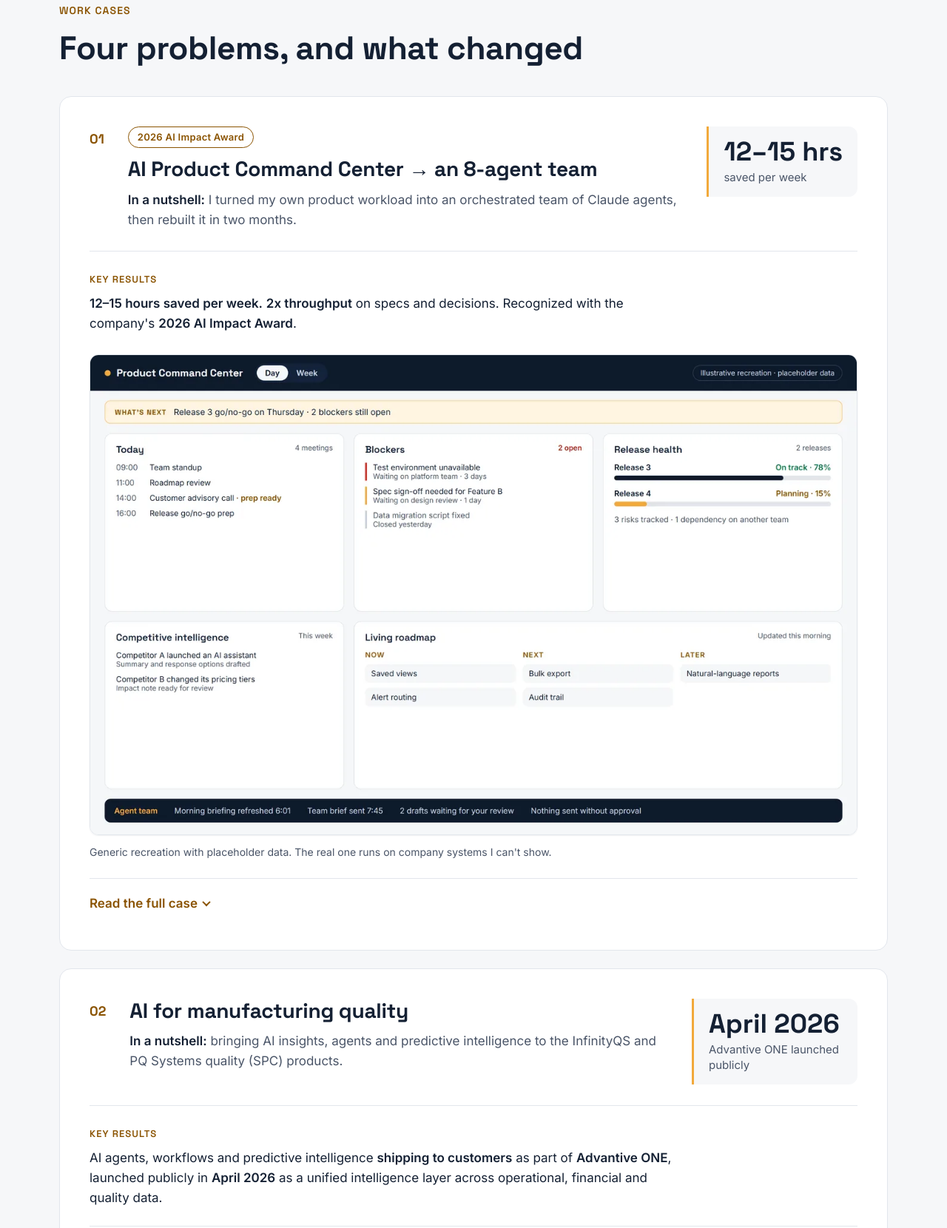
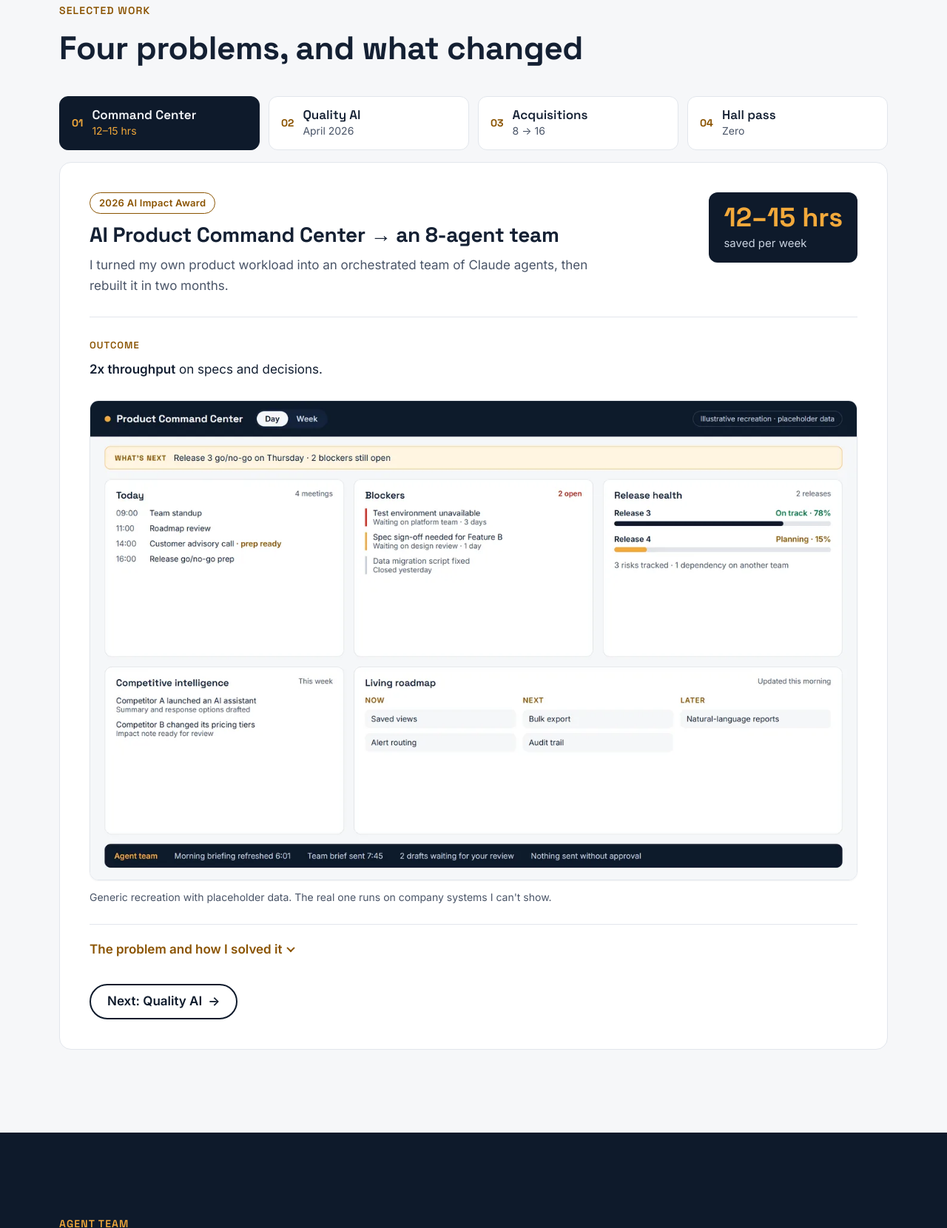
Before and after one commit to kylekillianfolio/kyle-portfolio, an Astro site: page / in a window 1280 px wide. Shown: the part 1140-2800 px from the top of the page at 74% size. Built offline with nearby package versions, Linux system fonts and the light colour scheme; Astro itself is replaced by a stand-in of ours.

Commit message:
Show one case at a time, cut duplication, use my own labels
- Case studies become accessible tabs (arrow keys, Home/End) with a
  "Next" button; without JavaScript every case still shows.
- The big highlight number is no longer repeated in the outcome line;
  hall pass now leads with "Zero readable student data stored".
- Agent team: drop the intro the diagram already says, and the three
  principles the guardrails board and Command Center already show.
- Labels rewritten in my own words (Selected work, Outcome, The
  problem / How I solved it, Agent team, Operating principles).
- Add .gitattributes so line endings stay LF.

Co-Authored-By: Claude Opus 5.5 <noreply@anthropic.com>

```diff
--- a/src/components/AgentTeam.astro
+++ b/src/components/AgentTeam.astro
@@ -4,12 +4,11 @@ import Shot from './Shot.astro';
 const { me, chief, specialists, contextShot } = aiBuilds;
 ---
 
-<section id="ai-builds" aria-labelledby="ai-heading">
+<section id="agent-team" aria-labelledby="ai-heading">
   <div class="dark section diagram-section">
     <div class="container">
       <p class="eyebrow">{aiBuilds.eyebrow}</p>
       <h2 id="ai-heading" class="section-heading">{aiBuilds.heading}</h2>
-      <p class="intro">{aiBuilds.intro}</p>
 
       <figure class="diagram">
         <figcaption class="visually-hidden">
@@ -67,11 +66,6 @@ const { me, chief, specialists, contextShot } = aiBuilds;
 </section>
 
 <style>
-  .intro {
-    max-width: 60ch;
-    font-size: 1.125rem;
-  }
-
   /* Diagram */
   .diagram {
     margin: 3rem 0 0;
--- a/src/components/WorkCases.astro
+++ b/src/components/WorkCases.astro
@@ -1,6 +1,8 @@
 ---
 import { work } from '../data/content';
 import Shot from './Shot.astro';
+
+const num = (i: number) => String(i + 1).padStart(2, '0');
 ---
 
 <section id="work" class="section light" aria-labelledby="work-heading">
@@ -8,31 +10,56 @@ import Shot from './Shot.astro';
     <p class="eyebrow">{work.eyebrow}</p>
     <h2 id="work-heading" class="section-heading">{work.heading}</h2>
 
-    <ol class="cases">
+    <!--
+      Progressive enhancement: without JavaScript every case shows, stacked.
+      The script below reveals the tab list and shows one case at a time.
+    -->
+    <div class="tabs" role="tablist" aria-label="Work cases" hidden>
       {
         work.cases.map((c, i) => (
-          <li>
-            <article class="case" aria-labelledby={`case-${i + 1}`}>
+          <button
+            type="button"
+            role="tab"
+            id={`case-tab-${i + 1}`}
+            aria-controls={`case-panel-${i + 1}`}
+            aria-selected={i === 0 ? 'true' : 'false'}
+            tabindex={i === 0 ? 0 : -1}
+            class="tab"
+          >
+            <span class="tab-num">{num(i)}</span>
+            <span class="tab-name">{c.tabLabel}</span>
+            <span class="tab-metric">{c.highlight.value}</span>
+          </button>
+        ))
+      }
+    </div>
+
+    <div class="cases">
+      {
+        work.cases.map((c, i) => (
+          <div
+            class="case"
+            id={`case-panel-${i + 1}`}
+            aria-labelledby={`case-title-${i + 1}`}
+            data-panel
+          >
             <header class="case-head">
-                <span class="case-num" aria-hidden="true">
-                  {String(i + 1).padStart(2, '0')}
-                </span>
               <div>
                 {c.tag && <p class="tag">{c.tag}</p>}
-                  <h3 id={`case-${i + 1}`}>{c.title}</h3>
-                  <p class="nutshell">
-                    <span class="nutshell-label">In a nutshell:</span> {c.nutshell}
-                  </p>
+                <h3 id={`case-title-${i + 1}`}>{c.title}</h3>
+                <p class="nutshell">{c.nutshell}</p>
               </div>
               <p class="highlight">
                 <span class="highlight-value">{c.highlight.value}</span>
                 <span class="highlight-label">{c.highlight.label}</span>
               </p>
             </header>
+
             <div class="results">
-                <p class="label">Key results</p>
+              <p class="label">Outcome</p>
               <p set:html={c.results} />
             </div>
+
             {c.shots && (
               <div class="case-shots">
                 <div class:list={['shots-grid', { pair: c.shots.length > 1 }]}>
@@ -43,31 +70,166 @@ import Shot from './Shot.astro';
                 {c.shotsCaption && <p class="shots-caption">{c.shotsCaption}</p>}
               </div>
             )}
+
             <details class="more">
-                <summary>Read the full case</summary>
+              <summary>The problem and how I solved it</summary>
               <dl class="case-cols">
                 <div>
-                    <dt>The challenge</dt>
+                  <dt>The problem</dt>
                   <dd>{c.challenge}</dd>
                 </div>
                 <div>
-                    <dt>{c.actionLabel}</dt>
+                  <dt>How I solved it</dt>
                   <dd>{c.action}</dd>
                 </div>
               </dl>
             </details>
-            </article>
-          </li>
+
+            {i < work.cases.length - 1 && (
+              <button type="button" class="next" data-next={i + 1} hidden>
+                Next: {work.cases[i + 1].tabLabel}
+                <span aria-hidden="true">→</span>
+              </button>
+            )}
+          </div>
         ))
       }
-    </ol>
+    </div>
   </div>
 </section>
 
+<script>
+  const tablist = document.querySelector<HTMLElement>('#work [role="tablist"]');
+  if (tablist) {
+    const tabs = Array.from(tablist.querySelectorAll<HTMLButtonElement>('[role="tab"]'));
+    const panels = Array.from(document.querySelectorAll<HTMLElement>('#work [data-panel]'));
+
+    const select = (index: number, focus = false) => {
+      tabs.forEach((tab, i) => {
+        const on = i === index;
+        tab.setAttribute('aria-selected', String(on));
+        tab.tabIndex = on ? 0 : -1;
+        panels[i].hidden = !on;
+      });
+      if (focus) tabs[index].focus();
+    };
+
+    // Turn the stacked list into tabs.
+    tablist.hidden = false;
+    panels.forEach((panel, i) => {
+      panel.setAttribute('role', 'tabpanel');
+      panel.setAttribute('aria-labelledby', tabs[i].id);
+      panel.tabIndex = 0;
+    });
+    document.querySelectorAll<HTMLButtonElement>('#work [data-next]').forEach((btn) => {
+      btn.hidden = false;
+      btn.addEventListener('click', () => {
+        select(Number(btn.dataset.next), true);
+        tablist.scrollIntoView({ block: 'start', behavior: 'smooth' });
+      });
+    });
+    select(0);
+
+    tabs.forEach((tab, i) => tab.addEventListener('click', () => select(i)));
+    tablist.addEventListener('keydown', (e) => {
+      const current = tabs.indexOf(document.activeElement as HTMLButtonElement);
+      if (current < 0) return;
+      const last = tabs.length - 1;
+      const moves: Record<string, number> = {
+        ArrowRight: current === last ? 0 : current + 1,
+        ArrowLeft: current === 0 ? last : current - 1,
+        Home: 0,
+        End: last,
+      };
+      if (e.key in moves) {
+        e.preventDefault();
+        select(moves[e.key], true);
+      }
+    });
+  }
+</script>
+
 <style>
+  /* Tabs */
+  .tabs {
+    display: grid;
+    grid-template-columns: repeat(4, minmax(0, 1fr));
+    gap: 0.75rem;
+    margin-top: 2.5rem;
+    scroll-margin-top: 1.5rem;
+  }
+
+  .tabs[hidden] {
+    display: none;
+  }
+
+  .tab {
+    display: grid;
+    grid-template-columns: auto 1fr;
+    grid-template-areas:
+      'num name'
+      'num metric';
+    column-gap: 0.75rem;
+    align-items: center;
+    text-align: left;
+    min-height: 72px;
+    padding: 0.875rem 1rem;
+    background: var(--card);
+    color: var(--ink);
+    border: 1px solid var(--card-border);
+    border-radius: 12px;
+    font: inherit;
+    cursor: pointer;
+    transition:
+      border-color 0.15s ease,
+      background-color 0.15s ease;
+  }
+
+  .tab:hover {
+    border-color: var(--accent-text);
+  }
+
+  .tab[aria-selected='true'] {
+    background: var(--ground);
+    border-color: var(--ground);
+    color: var(--on-dark-heading);
+  }
+
+  .tab-num {
+    grid-area: num;
+    font-family: var(--font-heading);
+    font-weight: 700;
+    font-size: 0.875rem;
+    color: var(--accent-text);
+  }
+
+  .tab-name {
+    grid-area: name;
+    font-family: var(--font-heading);
+    font-weight: 600;
+    line-height: 1.2;
+    overflow-wrap: anywhere;
+  }
+
+  .tab-metric {
+    grid-area: metric;
+    font-size: 0.875rem;
+    color: var(--muted);
+  }
+
+  .tab[aria-selected='true'] .tab-num,
+  .tab[aria-selected='true'] .tab-metric {
+    color: var(--accent);
+  }
+
+  /* Cases */
   .cases {
     display: grid;
     gap: 1.5rem;
+    margin-top: 1rem;
+  }
+
+  .tabs[hidden] + .cases {
     margin-top: 2.5rem;
   }
 
@@ -78,9 +240,13 @@ import Shot from './Shot.astro';
     padding: clamp(1.5rem, 4vw, 2.5rem);
   }
 
+  .case[hidden] {
+    display: none;
+  }
+
   .case-head {
     display: grid;
-    grid-template-columns: auto 1fr auto;
+    grid-template-columns: 1fr auto;
     align-items: start;
     gap: 1.25rem 2rem;
     padding-bottom: 1.75rem;
@@ -88,24 +254,15 @@ import Shot from './Shot.astro';
     border-bottom: 1px solid var(--card-border);
   }
 
-  .case-num {
-    font-family: var(--font-heading);
-    font-weight: 700;
-    font-size: 1.125rem;
-    color: var(--accent-text);
-    padding-top: 0.2rem;
-  }
-
   .highlight {
     display: flex;
     flex-direction: column;
     gap: 0.25rem;
     min-width: 11rem;
-    max-width: 14rem;
+    max-width: 15rem;
     padding: 1rem 1.25rem;
-    border-left: 3px solid var(--accent);
-    background: var(--body-ground);
-    border-radius: 0 12px 12px 0;
+    background: var(--ground);
+    border-radius: 12px;
   }
 
   .highlight-value {
@@ -113,14 +270,14 @@ import Shot from './Shot.astro';
     font-weight: 700;
     font-size: clamp(1.75rem, 3.5vw, 2.25rem);
     line-height: 1.05;
-    color: var(--ink);
+    color: var(--accent);
     white-space: nowrap;
   }
 
   .highlight-label {
     font-size: 0.9375rem;
     line-height: 1.4;
-    color: var(--muted);
+    color: var(--on-dark-body);
   }
 
   .tag {
@@ -142,19 +299,8 @@ import Shot from './Shot.astro';
 
   .nutshell {
     color: var(--muted);
-    max-width: 70ch;
-  }
-
-  .nutshell-label {
-    font-weight: 600;
-    color: var(--ink);
-  }
-
-  .case-cols {
-    display: grid;
-    grid-template-columns: repeat(2, 1fr);
-    gap: 2rem;
-    margin: 1.25rem 0 0;
+    font-size: 1.0625rem;
+    max-width: 65ch;
   }
 
   .results .label,
@@ -168,12 +314,6 @@ import Shot from './Shot.astro';
     margin-bottom: 0.5rem;
   }
 
-  dd {
-    margin: 0;
-    font-size: 1rem;
-    color: var(--muted);
-  }
-
   .results p:not(.label) {
     font-size: 1.0625rem;
     color: var(--ink);
@@ -184,7 +324,22 @@ import Shot from './Shot.astro';
     margin-top: 1.75rem;
   }
 
-  /* "Read the full case" disclosure */
+  .shots-grid {
+    display: grid;
+    gap: 1rem;
+  }
+
+  .shots-grid.pair {
+    grid-template-columns: repeat(2, minmax(0, 1fr));
+  }
+
+  .shots-caption {
+    margin-top: 0.75rem;
+    font-size: 0.875rem;
+    color: var(--muted);
+  }
+
+  /* Detail disclosure */
   .more {
     margin-top: 1.5rem;
     border-top: 1px solid var(--card-border);
@@ -224,50 +379,69 @@ import Shot from './Shot.astro';
     text-decoration: underline;
   }
 
-  .shots-grid {
+  .case-cols {
     display: grid;
-    gap: 1rem;
+    grid-template-columns: repeat(2, 1fr);
+    gap: 2rem;
+    margin: 1.25rem 0 0;
   }
 
-  .shots-grid.pair {
+  dd {
+    margin: 0;
+    font-size: 1rem;
+    color: var(--muted);
+  }
+
+  /* Next case */
+  .next {
+    display: inline-flex;
+    align-items: center;
+    gap: 0.5rem;
+    min-height: 48px;
+    margin-top: 1.5rem;
+    padding: 0 1.375rem;
+    border-radius: 999px;
+    border: 2px solid var(--ground);
+    background: transparent;
+    color: var(--ground);
+    font: inherit;
+    font-weight: 600;
+    cursor: pointer;
+  }
+
+  .next:hover {
+    background: var(--ground);
+    color: var(--on-dark-heading);
+  }
+
+  .next[hidden] {
+    display: none;
+  }
+
+  @media (max-width: 860px) {
+    .tabs {
       grid-template-columns: repeat(2, minmax(0, 1fr));
     }
 
-  .shots-caption {
-    margin-top: 0.75rem;
-    font-size: 0.875rem;
-    color: var(--muted);
-  }
-
-  @media (max-width: 860px) {
-    .shots-grid.pair {
+    .shots-grid.pair,
+    .case-cols {
       grid-template-columns: 1fr;
     }
 
     .case-cols {
-      grid-template-columns: 1fr;
       gap: 1.5rem;
     }
 
     .case-head {
-      grid-template-columns: auto 1fr;
+      grid-template-columns: 1fr;
     }
 
     .highlight {
-      grid-column: 2;
       max-width: none;
-    }
-  }
-
-  @media (max-width: 480px) {
-    .case-head {
-      grid-template-columns: 1fr;
-      gap: 0.5rem;
-    }
-
-    .highlight {
-      grid-column: 1;
-      margin-top: 0.75rem;
+      flex-direction: row;
+      align-items: baseline;
+      flex-wrap: wrap;
+      gap: 0.25rem 0.75rem;
     }
   }
 </style>
--- a/src/data/content.ts
+++ b/src/data/content.ts
@@ -1,4 +1,5 @@
-// All site copy lives here, taken verbatim from portfolio-content.md.
+// All site copy lives here. Based on portfolio-content.md, trimmed so each fact appears once
+// per view: the big highlight number is not repeated in the results line below it.
 // Strings marked `html` contain inline <strong> emphasis only.
 
 export const site = {
@@ -13,7 +14,7 @@ export const site = {
 
 export const nav = [
   { label: 'Work', href: '#work' },
-  { label: 'AI Builds', href: '#ai-builds' },
+  { label: 'Agent team', href: '#agent-team' },
   { label: 'Experience', href: '#experience' },
   { label: 'Contact', href: '#contact' },
 ];
@@ -35,11 +36,11 @@ export const impact = [
 ];
 
 export interface WorkCase {
+  tabLabel: string; // short name on the case tab
   title: string;
   tag?: string;
   nutshell: string;
   challenge: string;
-  actionLabel: 'What I built' | 'What I did';
   action: string;
   results: string; // html
   // Headline result shown large at the top of the card. Uses figures from `results` only.
@@ -50,7 +51,7 @@ export interface WorkCase {
 }
 
 export const work = {
-  eyebrow: 'Work cases',
+  eyebrow: 'Selected work',
   heading: 'Four problems, and what changed',
   cases: [
     {
@@ -62,43 +63,43 @@ export const work = {
       ],
       shotsCaption: "Generic recreation with placeholder data. The real one runs on company systems I can't show.",
       highlight: { value: '12–15 hrs', label: 'saved per week' },
+      tabLabel: 'Command Center',
       title: 'AI Product Command Center → an 8-agent team',
       tag: '2026 AI Impact Award',
       nutshell:
         'I turned my own product workload into an orchestrated team of Claude agents, then rebuilt it in two months.',
       challenge:
         'One product owner carrying backlogs, releases, competitive tracking and stakeholder updates for global teams in three regions.',
-      actionLabel: 'What I built',
       action:
         'A Command Center combining calendar, blockers, release health, competitive intelligence and a living roadmap, kept current by scheduled automation. Then a Chief of Staff agent orchestrating 7 specialists, each with a charter and hand-offs, token-efficient context and a UI for visibility.',
       results:
-        "<strong>12–15 hours saved per week.</strong> <strong>2x throughput</strong> on specs and decisions. Recognized with the company's <strong>2026 AI Impact Award</strong>.",
+        '<strong>2x throughput</strong> on specs and decisions.',
     },
     {
       highlight: { value: 'April 2026', label: 'Advantive ONE launched publicly' },
+      tabLabel: 'Quality AI',
       title: 'AI for manufacturing quality',
       nutshell:
-        'bringing AI insights, agents and predictive intelligence to the InfinityQS and PQ Systems quality (SPC) products.',
+        'Bringing AI insights, agents and predictive intelligence to the InfinityQS and PQ Systems quality (SPC) products.',
       challenge:
         'Quality data spread across product families had to become useful, connected AI capabilities for specialty manufacturers.',
-      actionLabel: 'What I did',
       action:
         'Own delivery of AI data insights, workspaces, agents, workflows and predictive intelligence through the Advantive ONE intelligence platform.',
       results:
-        'AI agents, workflows and predictive intelligence <strong>shipping to customers</strong> as part of <strong>Advantive ONE</strong>, launched publicly in <strong>April 2026</strong> as a unified intelligence layer across operational, financial and quality data.',
+        'AI agents, workflows and predictive intelligence <strong>shipping to customers</strong> as part of <strong>Advantive ONE</strong>, a unified intelligence layer across operational, financial and quality data.',
     },
     {
       highlight: { value: '8 → 16', label: 'core brands' },
+      tabLabel: 'Acquisitions',
       title: 'Scaling a portfolio through acquisitions',
       nutshell:
-        'helped the portfolio grow from 8 to 16 core brands by making acquired products and teams work as one.',
+        'Made acquired products and teams work as one.',
       challenge:
         'Acquired legacy products arrived with fragmented practices, and new product owners needed to get productive fast.',
-      actionLabel: 'What I did',
       action:
         "Product management lead for 3 acquisitions; wrote the company's integration playbook; moved acquired teams to Scrum and products from sustainment to modernization; built a Product Owner Bootcamp.",
       results:
-        '<strong>8 → 16 core brands</strong>. <strong>20% faster</strong> product owner ramp-up. Supported a <strong>$219M</strong> billings-based revenue base.',
+        '<strong>20% faster</strong> product owner ramp-up. Supported a <strong>$219M</strong> billings-based revenue base.',
     },
     {
       shots: [
@@ -112,27 +113,25 @@ export const work = {
         },
       ],
       shotsCaption: 'Generic recreation with placeholder names, to protect student privacy before launch.',
-      highlight: { value: 'Phase 1', label: 'built and tested' },
+      highlight: { value: 'Zero', label: 'readable student data stored' },
+      tabLabel: 'Hall pass',
       title: 'A privacy-first hall pass for schools',
       tag: 'Independent product · Pre-launch',
       nutshell:
-        "a teacher's idea, taken from concept to a deployed web app, so students can leave class without interrupting it.",
+        "A teacher's idea, taken from concept to a deployed web app, so students can leave class without interrupting it.",
       challenge:
         'Every hall pass pulled a teacher out of instruction, paper logs failed during lockdowns and drills, and schools are wary of vendors holding student data.',
-      actionLabel: 'What I built',
       action:
         "A student sign-out kiosk, live staff board, reports and lockdown snapshot, built with Claude, Next.js, Supabase and Vercel. Student names are encrypted in the school's own browser, and the interface adapts by grade band, from picture-and-audio for early readers to a fast flow for high schoolers.",
       results:
-        '<strong>Phase 1 built and tested</strong>. A design where the service <strong>stores no readable student data</strong> and holds none of the keys. Launch and go-to-market underway.',
+        '<strong>Phase 1 built and tested</strong>, and the service holds none of the encryption keys. Launch and go-to-market underway.',
     },
   ] satisfies WorkCase[],
 };
 
 export const aiBuilds = {
-  eyebrow: 'AI builds',
+  eyebrow: 'Agent team',
   heading: 'My 8-agent AI team',
-  intro:
-    'I set direction. A Chief of Staff agent routes work to seven specialists and assembles what comes back.',
   me: { name: 'Me', role: 'direction & decisions' },
   chief: { name: 'Chief of Staff', role: 'Orchestrates, routes hand-offs, keeps context lean' },
   specialists: [
@@ -149,31 +148,19 @@ export const aiBuilds = {
     alt: 'Diagram of how the agents get context: files I own, memory that scheduled jobs keep current, and live systems they can only read, feeding every job run. Beside it, five guardrails built into every prompt.',
     caption: "Generic recreation. The real system runs on company systems and data I can't show.",
   },
-  principlesHeading: 'How I build with AI',
+  principlesHeading: 'Operating principles',
   principles: [
     {
       title: 'Charters and hand-offs',
       body: 'Every agent has one job, a written charter and a defined hand-off, so work moves cleanly between them.',
     },
     {
-      title: 'The right context',
-      body: 'Agents are grounded in a curated knowledge base, and each works from the context it needs and nothing more. Accuracy goes up and token cost comes down.',
-    },
-    {
       title: 'Connected to live data',
       body: 'Custom MCP connectors I built, plus prebuilt ones, link agents to roadmap, delivery and CRM tools, so they work from live data instead of stale copies.',
     },
     {
-      title: 'Guardrails first',
-      body: 'Written instructions and guardrails define what each agent can access, what it can change, and when it hands a decision back to me.',
-    },
-    {
       title: 'Scheduled, not prompted',
       body: 'Skills and scheduled tasks keep the system current without someone having to ask.',
-    },
-    {
-      title: 'Visible by design',
-      body: 'A UI shows what each agent is doing, so the output is easy to trust and check.',
     },
   ],
 };
```
Also changed, not shown: README.md, 1 other file. Lines whose indentation alone changed are shown as unchanged.
